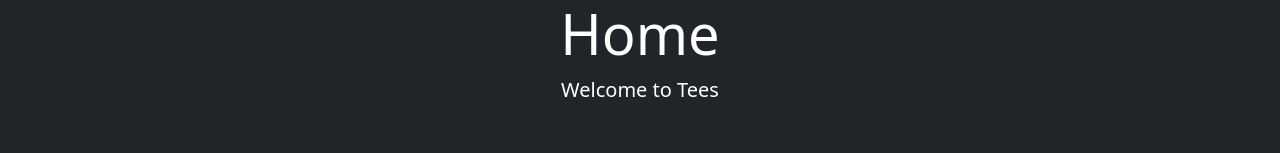
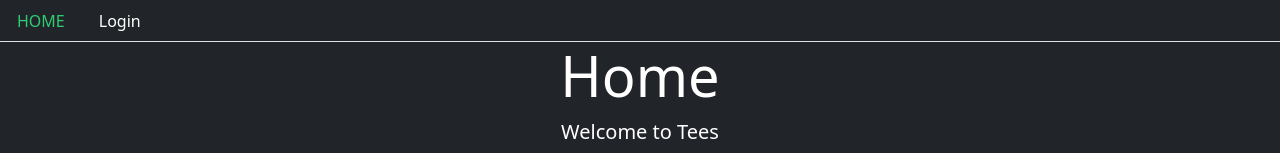
Before and after one commit to shiamabdullah/tshirt-Store, a React (Create React App) app in the folder projfrontend/: page / in a window 1280 px wide. Shown: the top 153 px of the page. Built offline with nearby package versions, Linux system fonts and the light colour scheme; no server answers.

Commit message:
colors added with withRouter and history

```diff
--- a/projfrontend/src/core/Base.js
+++ b/projfrontend/src/core/Base.js
@@ -1,6 +1,6 @@
 //menu and footer
 import React from "react";
-
+import Menu from "./Menu";
 const Base = ({
   title = "My Title",
   description = "My description",
@@ -9,6 +9,7 @@
 }) => {
   return (
     <div>
+      <Menu />
       <div className="container-fluid">
         <div className="jumbotron bg-dark text-white text-center">
           <h2 className="display-4">{title}</h2>
--- a/projfrontend/src/core/Menu.js
+++ b/projfrontend/src/core/Menu.js
@@ -1 +1,38 @@
 //sign in sign up
+import React from "react";
+import { Link, withRouter } from "react-router-dom";
+
+const currentTab = (history, path) => {
+  if (history.location.pathname === path) {
+    return { color: "#2ecc72" };
+  } else {
+    return { color: "#FFFFFF" };
+  }
+};
+// determine which tab we are right now
+//we can throw different colors based on which path we are
+
+const Menu = ({ history, path }) => {
+  return (
+    <div>
+      <ul className="nav nav-tabs bg-dark">
+        <li className="nav-item">
+          <Link className="nav-link" style={currentTab(history, "/")} to="/">
+            HOME
+          </Link>
+        </li>
+        <li className="nav-item">
+          <Link
+            className="nav-link"
+            style={currentTab(history, "/signin")}
+            to="/signin"
+          >
+            Login
+          </Link>
+        </li>
+      </ul>
+    </div>
+  );
+};
+
+export default withRouter(Menu);
```
